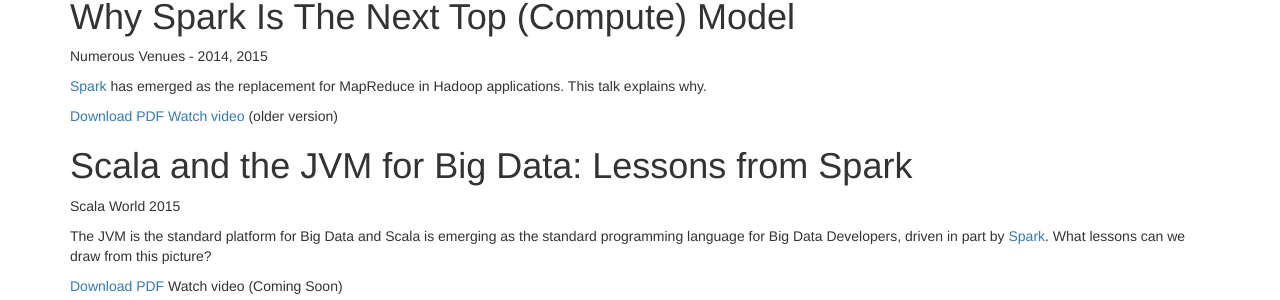
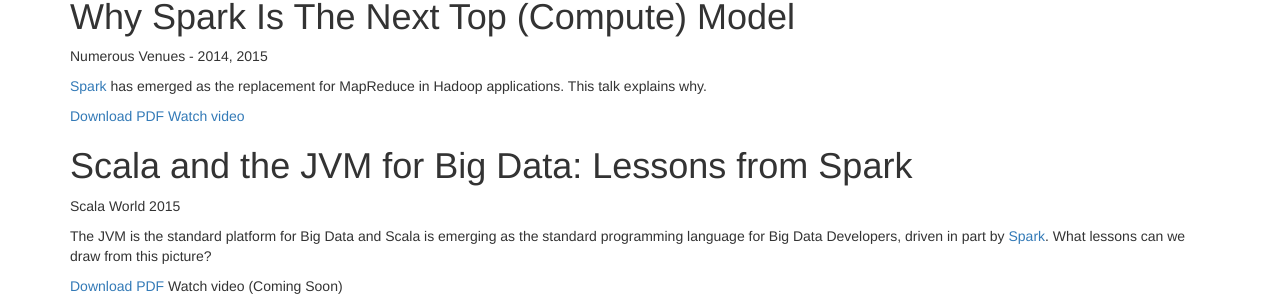
Before and after one commit to deanwampler/deanwampler.github.io, a Jekyll site: the page built from index.md, in a window 1280 px wide. Shown: the part 893-1193 px from the top of the page. Built offline with Jekyll 4.4.1, drawn with Linux system fonts in a browser that asks for light colours; nearby versions of some CDN libraries; library files that are not in the unit come from our copies.

Commit message:
Updated video link for "Why Spark".

```diff
--- a/index.md
+++ b/index.md
@@ -43,7 +43,7 @@
     <p><a href="http://spark.apache.org">Spark</a> has emerged as the replacement for <span class='keyword'>MapReduce</span> in <span class='keyword'>Hadoop</span> applications. This talk explains why.</p>
     <div class="more">
       <a href="/polyglotprogramming/papers/Spark-TheNextTopComputeModel.pdf" class="button-pdf">Download PDF</a>
-      <a href="http://www.infoq.com/presentations/spark-scala-mapreduce-java" class="button-video">Watch video</a> (older version)
+      <a href="https://www.parleys.com/tutorial/why-spark-is-next-top-compute-model" class="button-video">Watch video</a>
       <!-- <span class="button-video-inactive">Watch video</span> (Coming Soon) -->
     </div>
   </article>
```
Also changed, not shown: polyglotprogramming/papers/index.md (+1 -1 lines).
